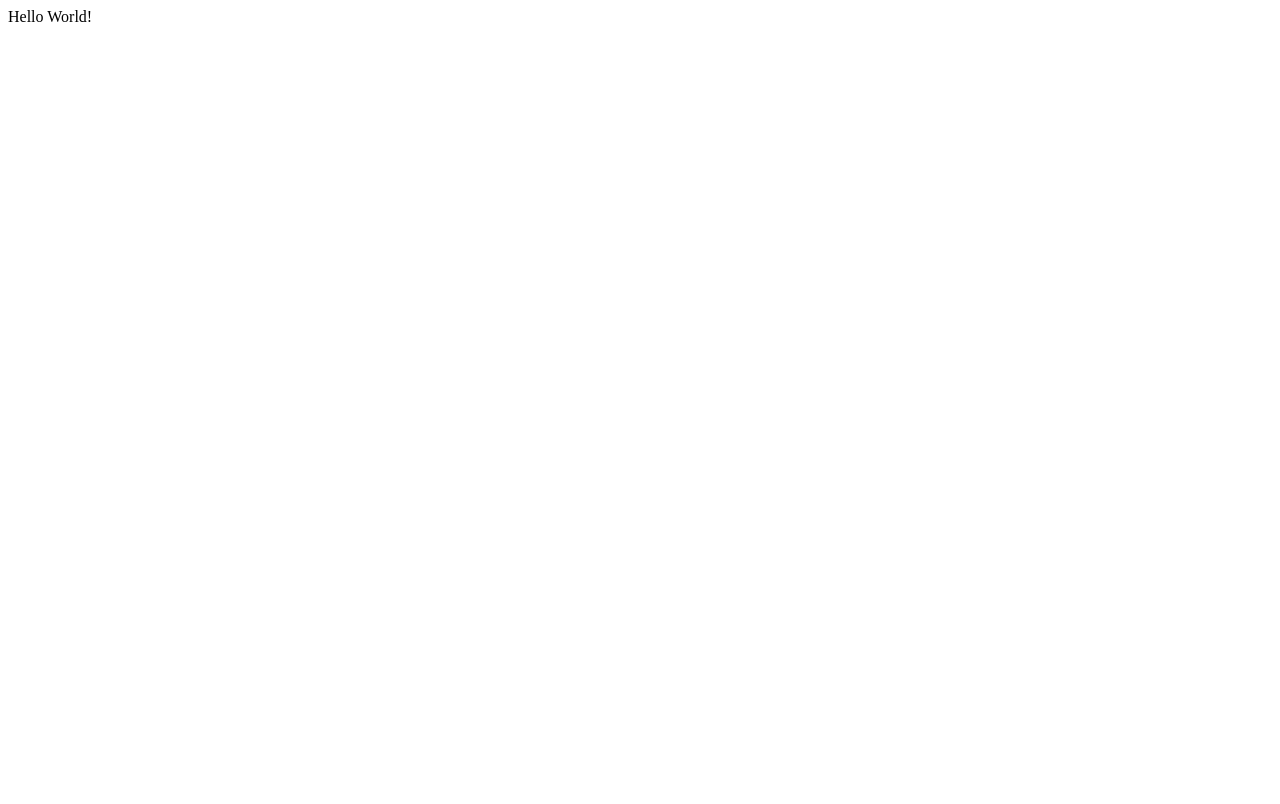
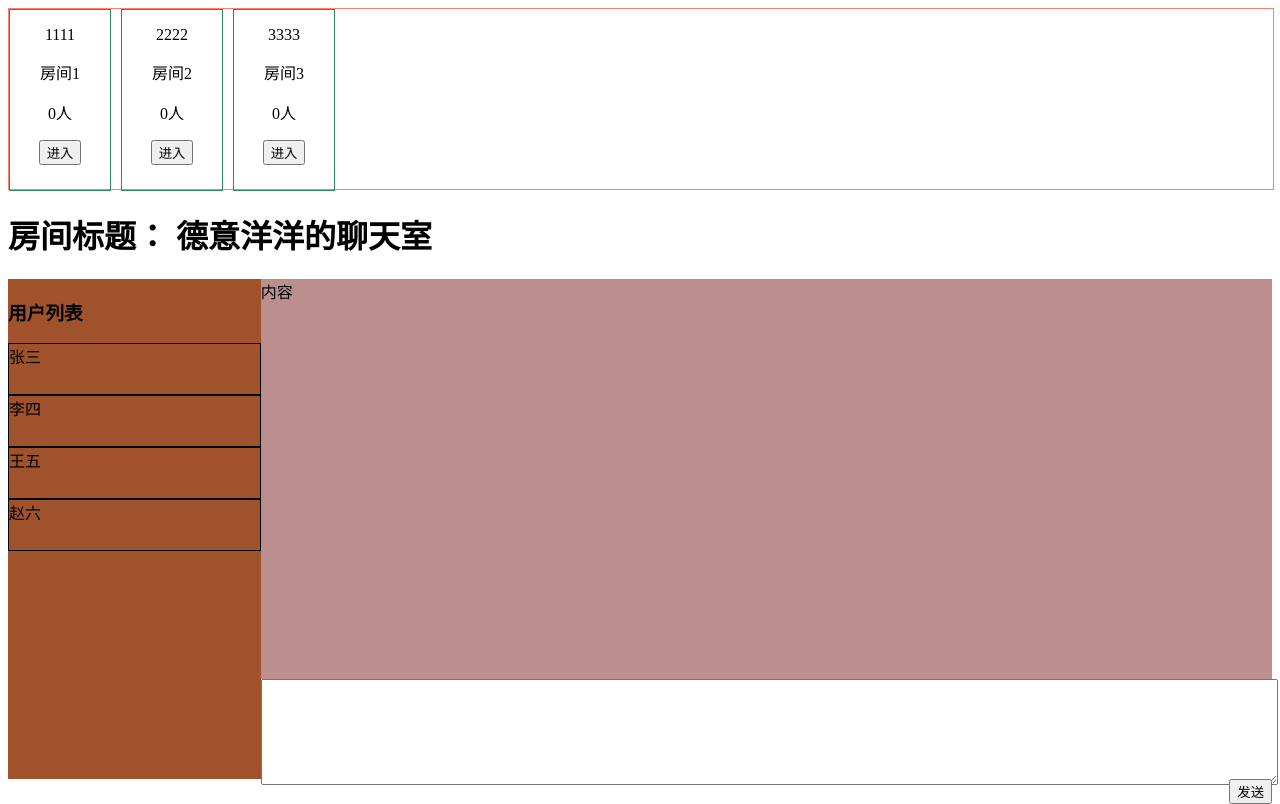
Before and after one commit to DeyiXu/ZeroChat, a plain HTML site: page ZeroChat/wwwroot/index.html in a window 1280 px wide. Drawn offline with Linux system fonts and the light colour scheme.

Commit message:
聊天页面布局。 陋

```diff
--- a/ZeroChat/wwwroot/index.html
+++ b/ZeroChat/wwwroot/index.html
@@ -1,10 +1,117 @@
 <!DOCTYPE html>
 <html>
+
 <head>
     <meta charset="utf-8" />
     <title></title>
+    <style>
+        .rooms {
+            width: 100%;
+            height: 180px;
+            border: 1px solid salmon;
+        }
+
+        .rooms .room {
+            width: 100px;
+            height: 100%;
+            border: 1px solid seagreen;
+            float: left;
+            margin-right: 10px;
+            text-align: center;
+
+        }
+
+        #char-main {
+            margin-top: 20px;
+            height: 500px;
+        }
+
+        #char .char-left {
+            height: 100%;
+            width: 20%;
+            background: sienna;
+            float: left;
+        }
+
+        #char .char-right {
+            height: 100%;
+            width: 80%;
+            float: left;
+        }
+        #user-list{
+            list-style: none;
+            padding: 0;
+        }
+        #user-list li{
+            height: 50px;
+            border: 1px solid black;
+        }
+        .char-content-top{
+            height: 80%;
+            width: 100%;
+            background: rosybrown;
+        }
+        .char-content-bottom{
+            height: 20%;
+            width: 100%;
+        }
+        .char-content-bottom textarea{
+            width: 100%;
+            height: 100%;
+        }
+        #send{
+            float: right;
+        }
+    </style>
 </head>
+
 <body>
-    Hello World!
+    <div class="rooms">
+        <div class="room">
+            <p>1111</p>
+            <p>房间1</p>
+            <p>0人</p>
+            <button class="enter">进入</button>
+        </div>
+        <div class="room">
+            <p>2222</p>
+            <p>房间2</p>
+            <p>0人</p>
+            <button class="enter">进入</button>
+        </div>
+        <div class="room">
+            <p>3333</p>
+            <p>房间3</p>
+            <p>0人</p>
+            <button class="enter">进入</button>
+        </div>
+    </div>
+
+    <div id="char">
+        <h1>房间标题：
+            <span id="char-title">德意洋洋的聊天室</span>
+        </h1>
+        <div id="char-main">
+            <div class="char-left">
+                <h3>用户列表</h3>
+                <ul id="user-list">
+                    <li>张三</li>
+                    <li>李四</li>
+                    <li>王五</li>
+                    <li>赵六</li>
+                </ul>
+            </div>
+            <div class="char-right">
+                <div class="char-content-top">
+                    内容
+                </div>
+                <div class="char-content-bottom">
+                    <textarea></textarea>
+                </div>
+            </div>
+            <button id="send">发送</button>
+        </div>
+    </div>
 </body>
+
 </html>
```
